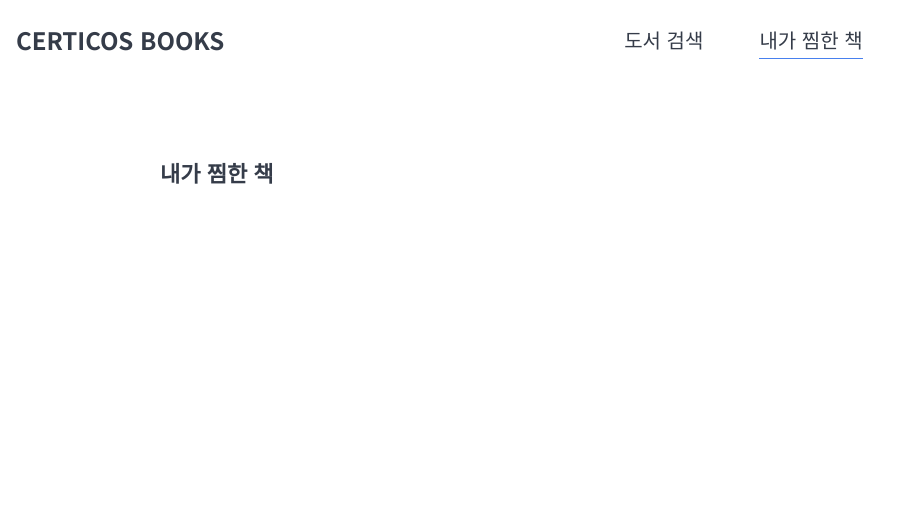
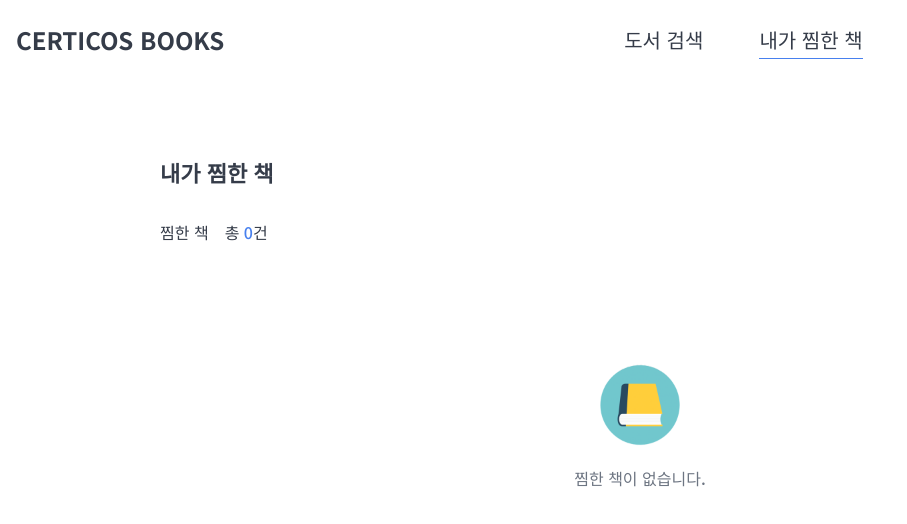
Before and after one commit to sseung95/cdri-books-kimseungwon, a Next.js app: page /likes in a window 1280 px wide. Shown: the top 524 px of the page, without its empty margins (0-907 px from the left). Built offline with nearby package versions, Linux system fonts and the light colour scheme.

Commit message:
feat: 결과 영역 컴포넌트와 찜 목록 페이지 UI 추가
- 결과 수와 목록·빈 화면을 묶은 결과 영역 컴포넌트 추가
- 찜 목록 페이지에 제목과 결과 영역 배치

```diff
--- a/src/app/likes/page.tsx
+++ b/src/app/likes/page.tsx
@@ -1,3 +1,18 @@
+import { BookResult } from "@/components/book/book-result";
+import type { Book } from "@/types/book";
+
 export default function LikesPage() {
-  return <h2 className="typo-title2">내가 찜한 책</h2>;
+  // TODO: 찜 로직 단계에서 저장된 찜 목록으로 교체
+  const likedBooks: Book[] = [];
+
+  return (
+    <section>
+      <h2 className="h-9 typo-title2">내가 찜한 책</h2>
+      <BookResult
+        label="찜한 책"
+        books={likedBooks}
+        emptyMessage="찜한 책이 없습니다."
+      />
+    </section>
+  );
 }
--- /dev/null
+++ b/src/components/book/book-result.tsx
@@ -0,0 +1,25 @@
+import type { Book } from "@/types/book";
+import { BookCount } from "./book-count";
+import { BookEmpty } from "./book-empty";
+import { BookList } from "./book-list";
+
+interface BookResultProps {
+  label: string;
+  books: Book[];
+  emptyMessage: string;
+}
+
+export function BookResult({ label, books, emptyMessage }: BookResultProps) {
+  return (
+    <div className="mt-6">
+      <BookCount label={label} count={books.length} />
+      {books.length > 0 ? (
+        <div className="mt-9">
+          <BookList books={books} />
+        </div>
+      ) : (
+        <BookEmpty message={emptyMessage} />
+      )}
+    </div>
+  );
+}
```
